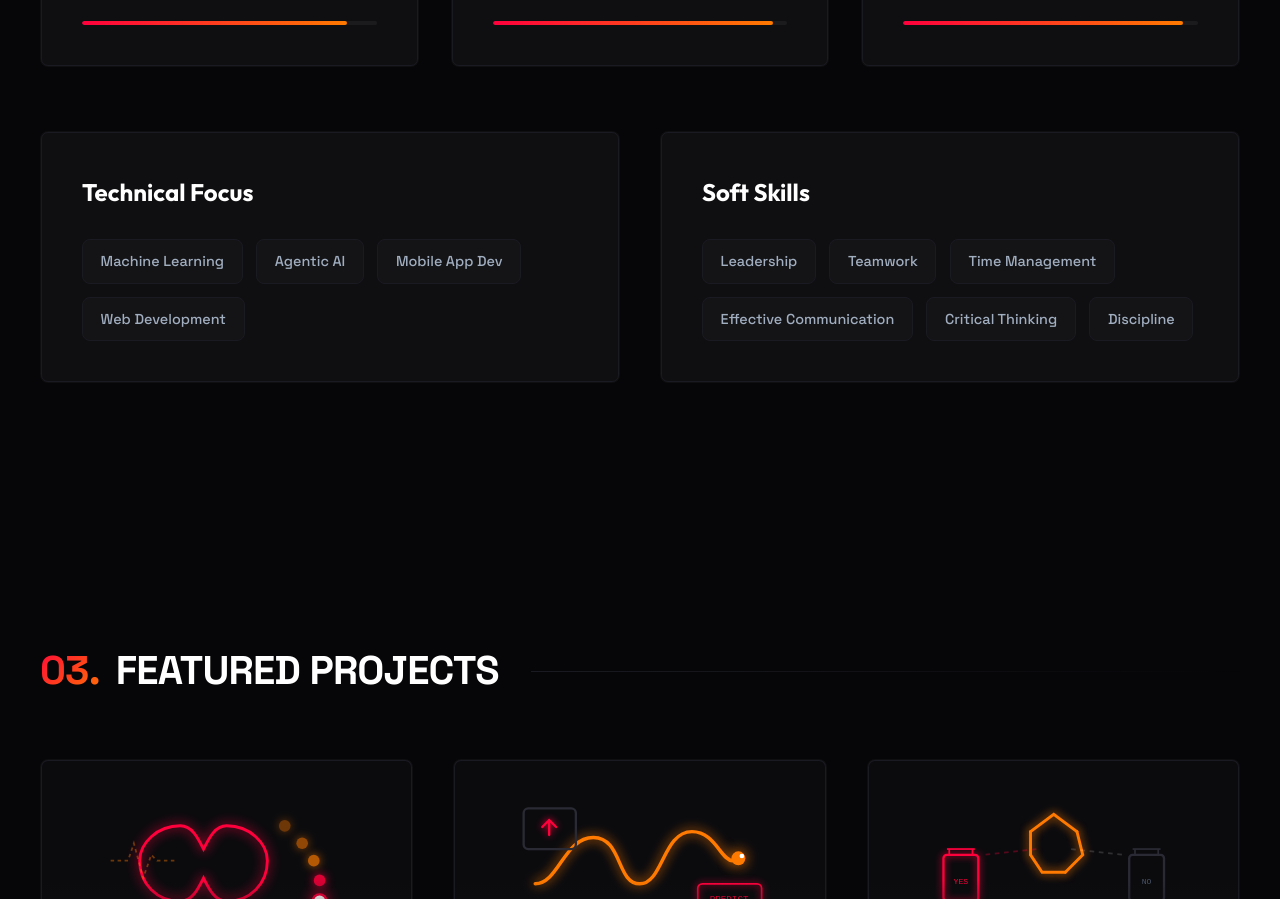
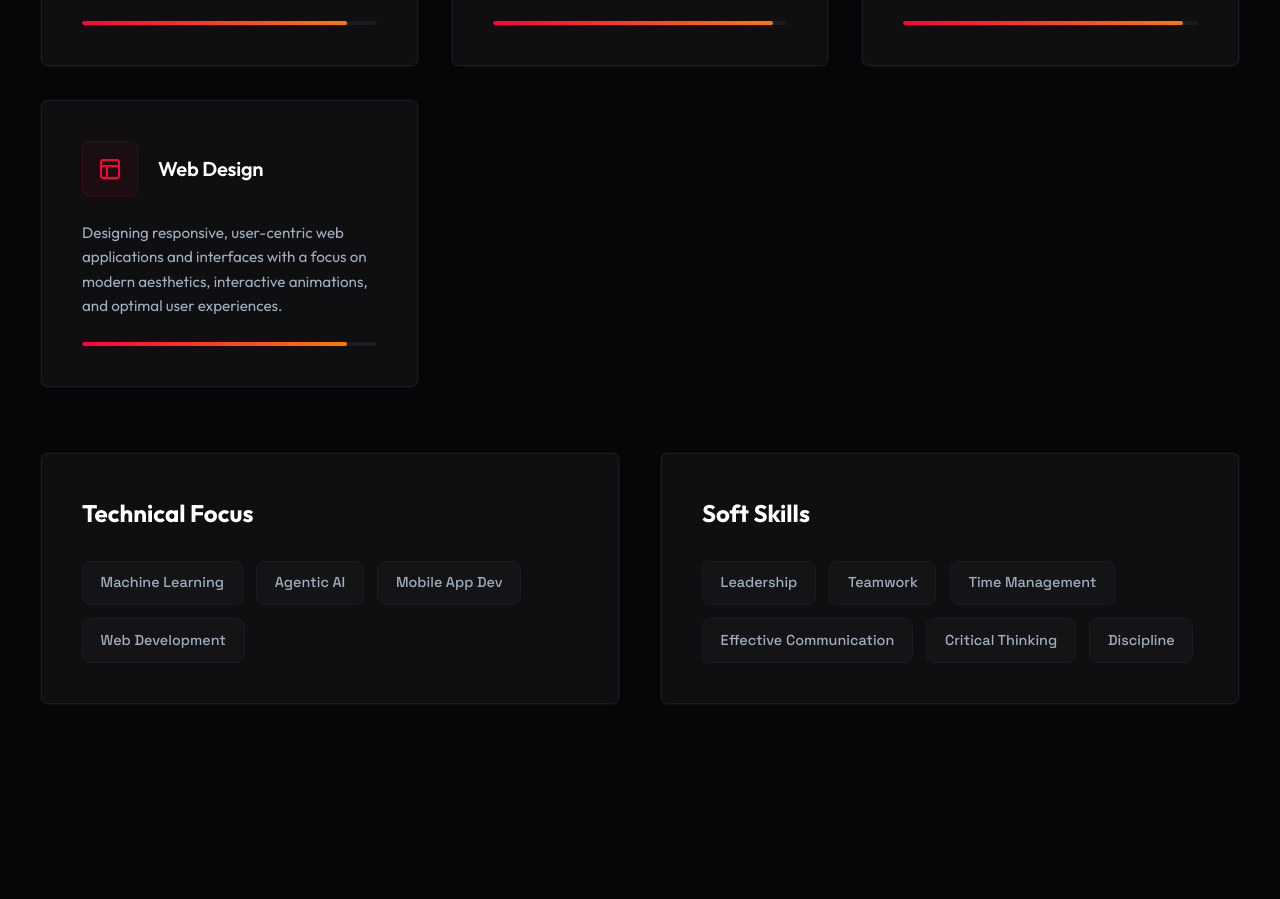
Before and after one commit to buddikaworkdev/portfolio, a plain HTML site: page index.html in a window 1280 px wide. Shown: the part 2477-3376 px from the top of the page. Drawn offline with nearby package versions, Linux system fonts and the light colour scheme.

Commit message:
My Portfolio Website

```diff
--- a/index.html
+++ b/index.html
@@ -298,6 +298,30 @@
             </p>
             <div class="skill-bar-bg">
               <div class="skill-bar-fill" data-progress="95%"></div>
+            </div>
+          </div>
+        </div>
+
+        <!-- Web Design -->
+        <div class="card-wrapper reveal">
+          <div class="skill-card">
+            <div class="skill-header">
+              <div class="skill-icon-container">
+                <svg viewBox="0 0 24 24" width="24" height="24" fill="none" stroke="currentColor" stroke-width="2"
+                  stroke-linecap="round" stroke-linejoin="round" xmlns="http://www.w3.org/2000/svg">
+                  <rect x="3" y="3" width="18" height="18" rx="2" ry="2" />
+                  <line x1="3" y1="9" x2="21" y2="9" />
+                  <line x1="9" y1="21" x2="9" y2="9" />
+                </svg>
+              </div>
+              <h3 class="skill-title">Web Design</h3>
+            </div>
+            <p class="skill-desc">
+              Designing responsive, user-centric web applications and interfaces with a focus on modern aesthetics,
+              interactive animations, and optimal user experiences.
+            </p>
+            <div class="skill-bar-bg">
+              <div class="skill-bar-fill" data-progress="90%"></div>
             </div>
           </div>
         </div>
```
